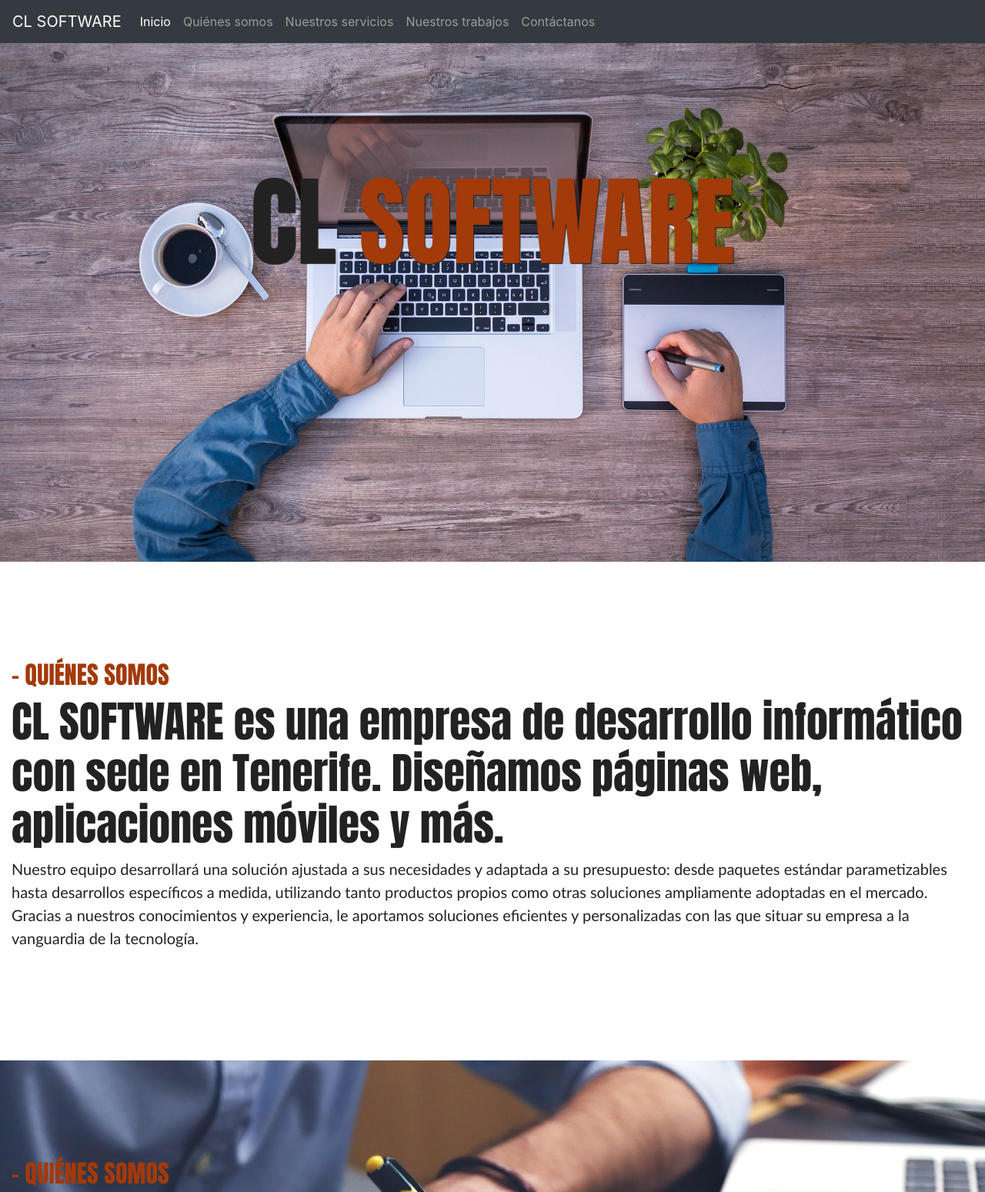
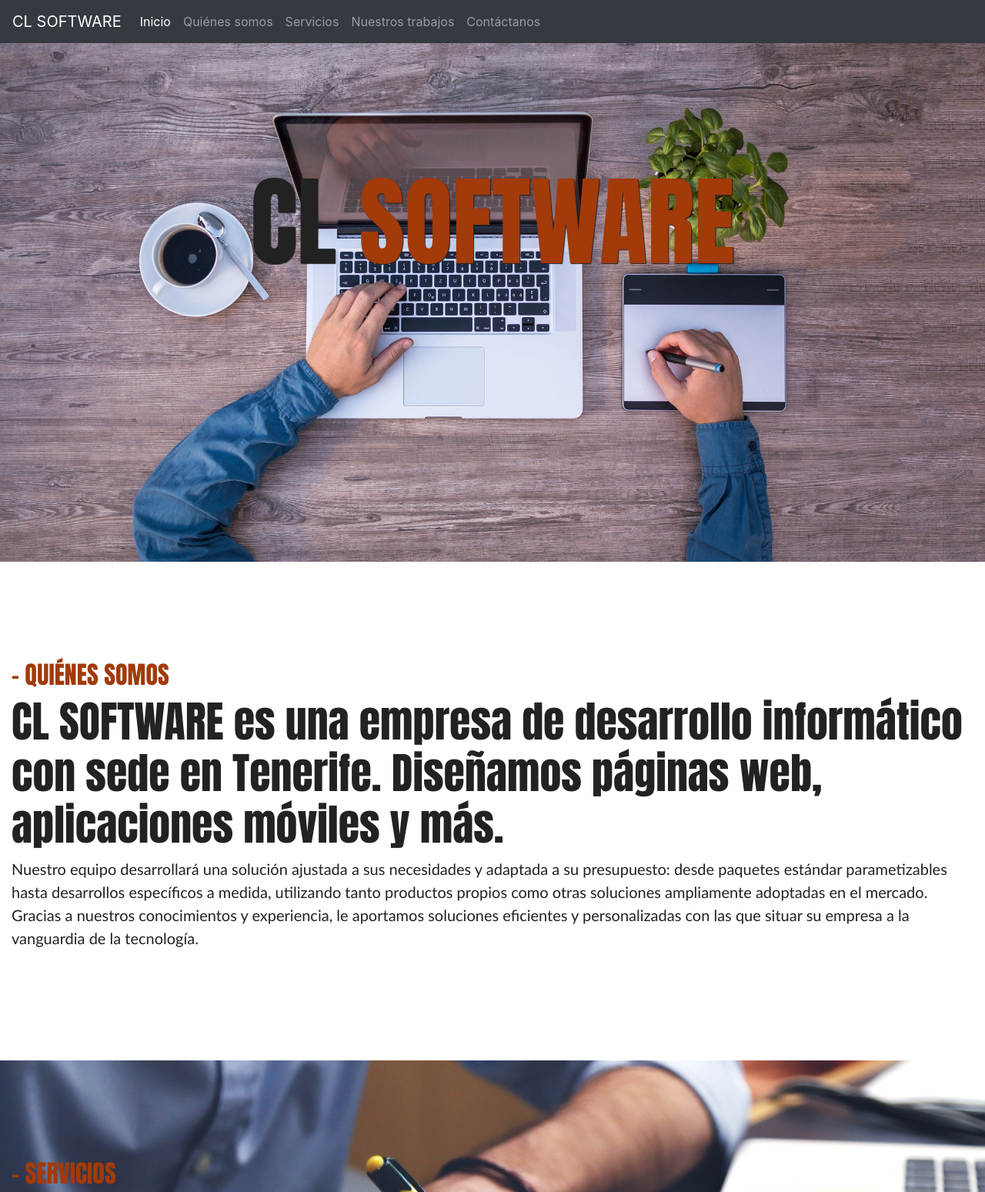
Before and after one commit to Ganink/clsoftware, a plain HTML site: page index.html in a window 1280 px wide. Shown: the top 1549 px of the page at 77% size. Drawn offline with nearby package versions, Linux system fonts and the light colour scheme; a web font is replaced by a local one.

Commit message:
Update index.html

```diff
--- a/index.html
+++ b/index.html
@@ -33,7 +33,7 @@
                     <a class="nav-link" href="#about">Quiénes somos</a>
                 </li>
                 <li class="nav-item">
-                    <a class="nav-link" href="#service">Nuestros servicios</a>
+                    <a class="nav-link" href="#service">Servicios</a>
                 </li>
                 <li class="nav-item">
                     <a class="nav-link" href="#works">Nuestros trabajos</a>
@@ -67,7 +67,7 @@
     </div>
     <!--our service-->
     <div class="content-white service-main container-fluid" id="service">
-            <h2 class="title-section">- Quiénes somos</h2>
+            <h2 class="title-section">- Servicios</h2>
         <h4 class="display-4">Nuestros servicios están diseñados para diferenciar y hacer crecer su negocio.</h4>
     </div>
     <!--our works-->
```
